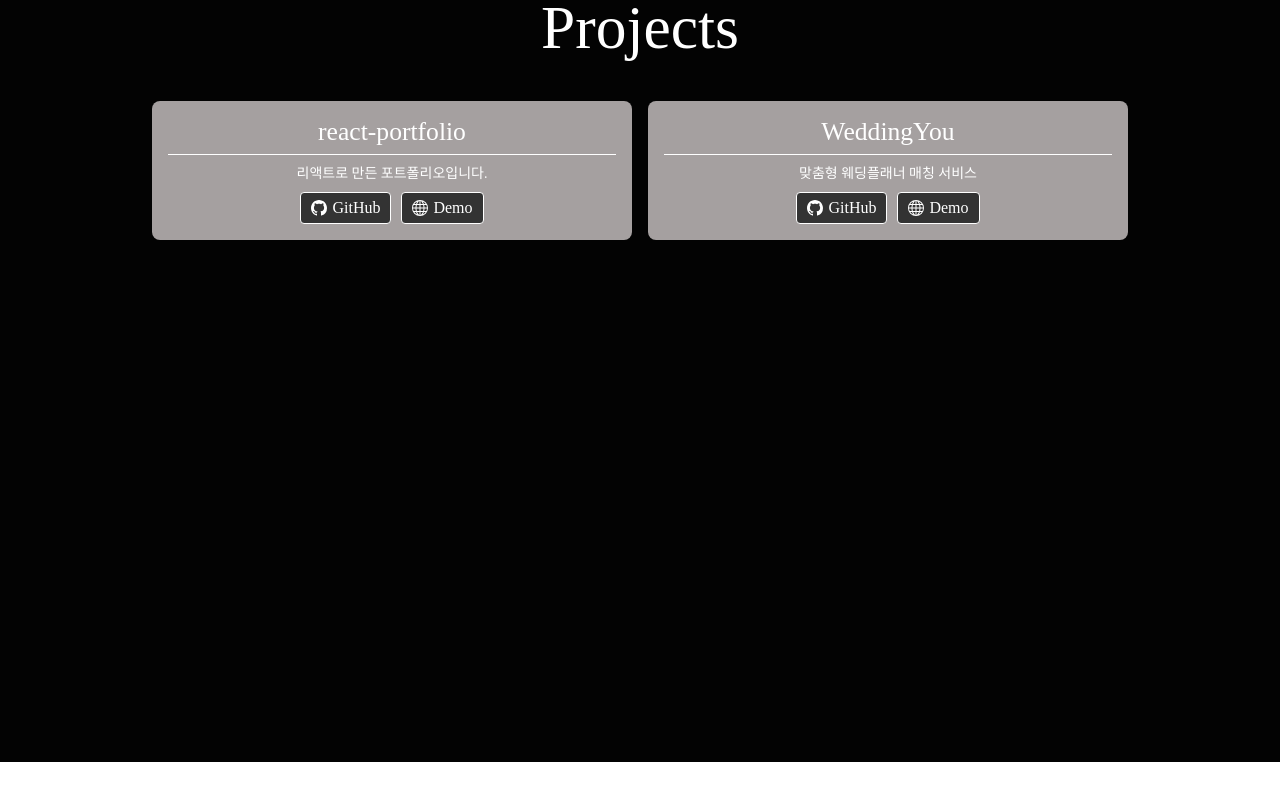
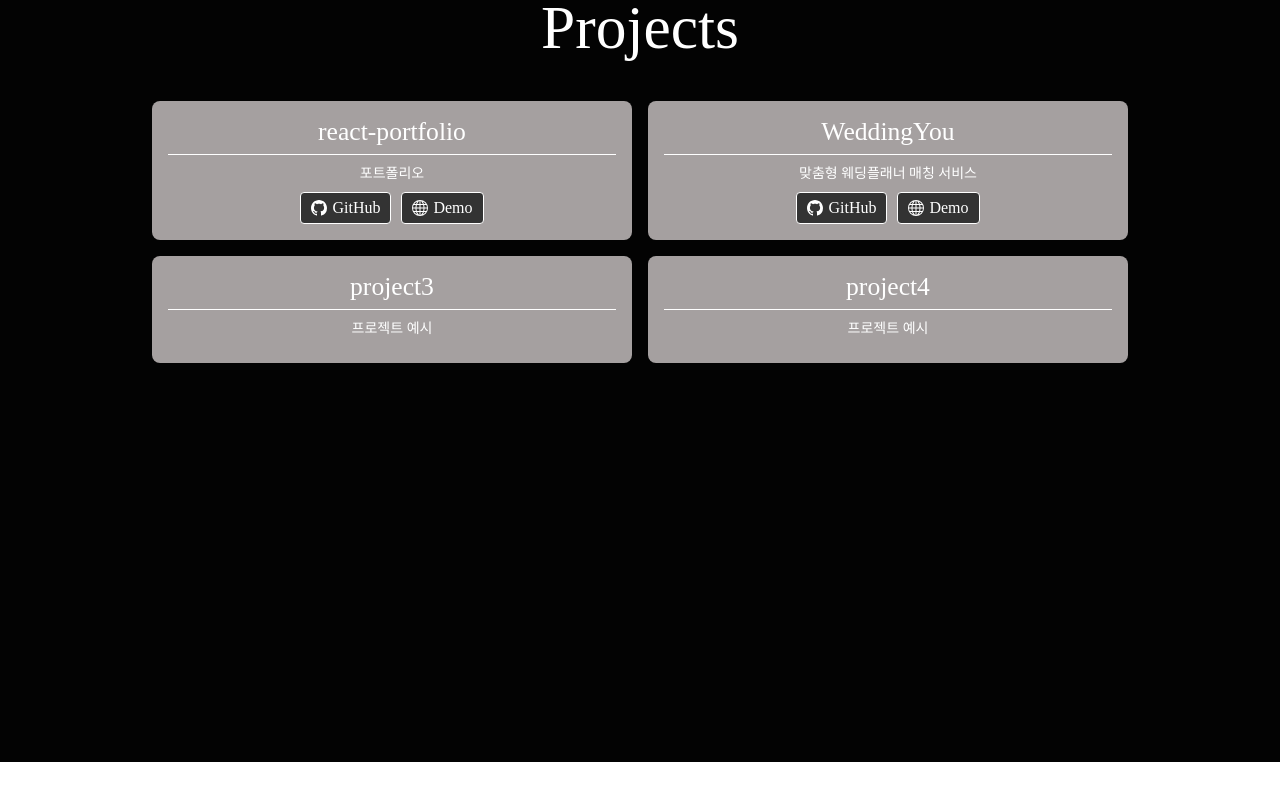
Before and after one commit to sjson555/portfolio, a React (Create React App) app: page / in a window 1280 px wide. Shown: the part 1638-2438 px from the top of the page. Built offline with nearby package versions, Linux system fonts and the light colour scheme.

Commit message:
projectcsstest

```diff
--- a/src/components/Project/ProjectList.js
+++ b/src/components/Project/ProjectList.js
@@ -10,7 +10,7 @@ const ProjectList = () => (
     <div className="project-container">
       <Project
         title="react-portfolio"
-        description="리액트로 만든 포트폴리오입니다."
+        description="포트폴리오"
         github="https://github.com/sjson555/react-portfolio"
         demo="https://github.com/sjson555/react-portfolio"
       />
@@ -20,6 +20,8 @@ const ProjectList = () => (
         github="https://github.com/weddingYou-Project"
         demo="/pdf/weddingyou.pdf"
       />
+      <Project title="project3" description="프로젝트 예시" github="" demo="" />
+      <Project title="project4" description="프로젝트 예시" github="" demo="" />
     </div>
   </div>
 );
```
